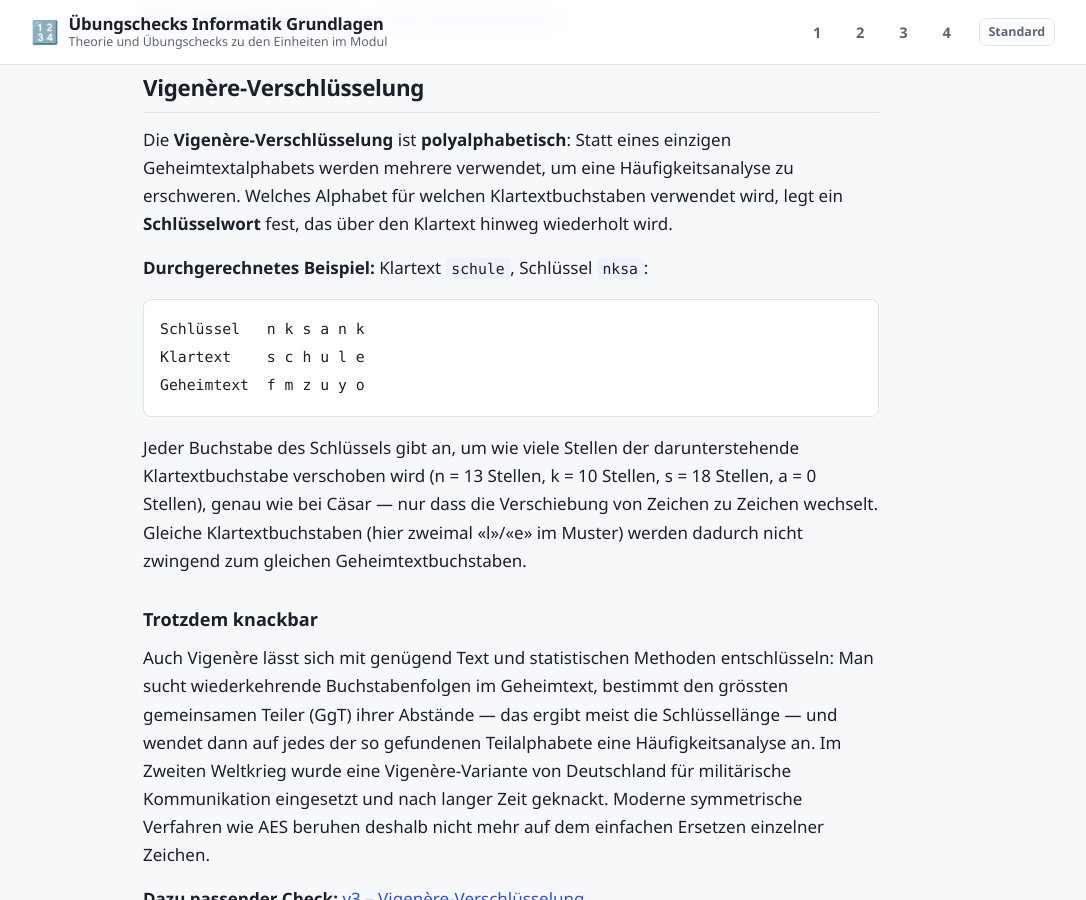
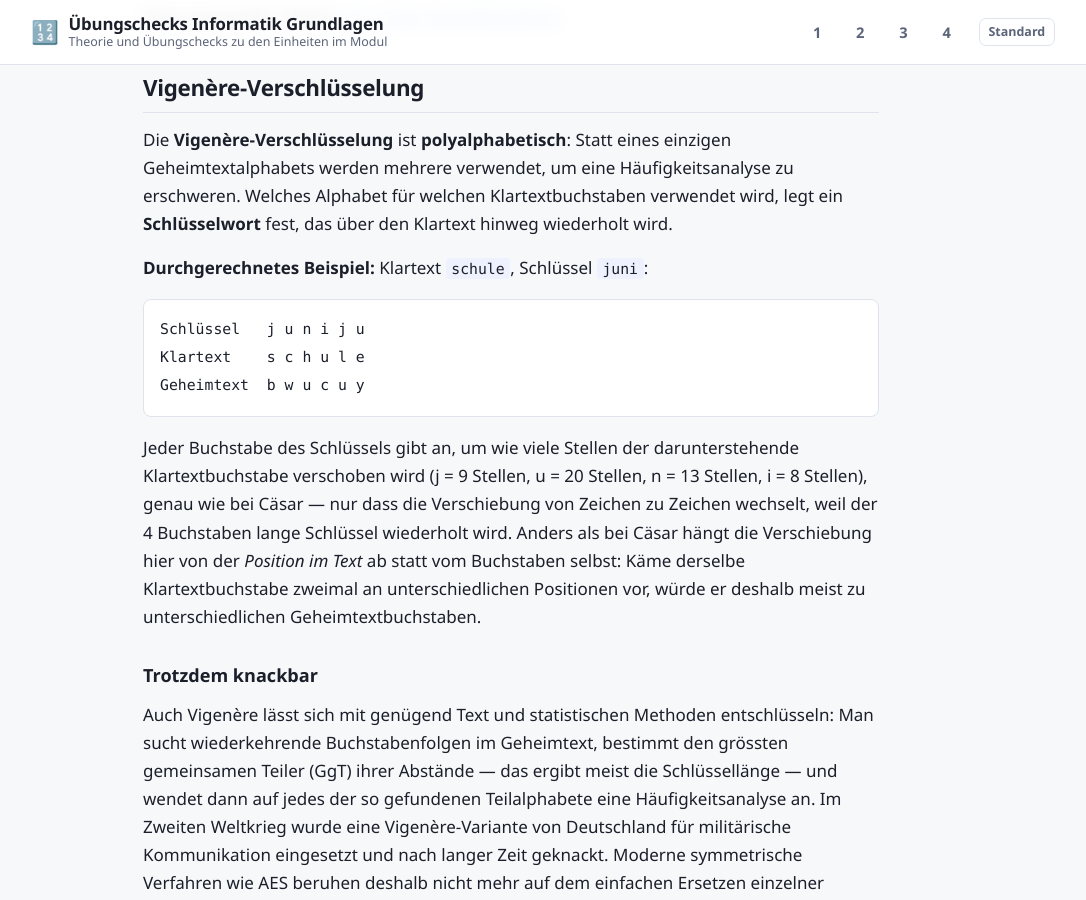
Before and after one commit to masta-nksa/INFGL-Uebungschecks, a Jekyll site: the page built from lektionen/v0-theorie.md, in a window 1280 px wide and 900 px high, scrolled down 2270 px. Shown: the whole window, without its empty margins (97-1183 px from the left). Built offline with Jekyll 4.4.1, drawn with Linux system fonts in a browser that asks for light colours; our own code applies the rules of GitHub Pages for plain Markdown files.

Commit message:
Vigenere-Beispiel in der Theorie: Schluessel nksa durch juni ersetzt
Neuer Schluessel "juni" (statt "nksa") fuers Vigenere-Beispiel in der
Verschluesselung-Theorie, inkl. neu berechnetem Geheimtext (schule -> bwucuy,
per Skript geprueft). Dabei auch eine falsche Nebenbemerkung im Fliesstext
korrigiert, die faelschlich behauptete, "schule" enthalte wiederkehrende
Buchstaben ("l"/"e") - das Wort hat aber keine doppelten Buchstaben; durch
eine allgemein korrekte Aussage zur positionsabhaengigen Verschiebung ersetzt.

Co-Authored-By: Claude Sonnet 5 <noreply@anthropic.com>

````diff
--- a/lektionen/v0-theorie.md
+++ b/lektionen/v0-theorie.md
@@ -102,19 +102,21 @@ Geheimtextalphabets werden mehrere verwendet, um eine Häufigkeitsanalyse zu
 erschweren. Welches Alphabet für welchen Klartextbuchstaben verwendet wird, legt ein
 **Schlüsselwort** fest, das über den Klartext hinweg wiederholt wird.
 
-**Durchgerechnetes Beispiel:** Klartext `schule`, Schlüssel `nksa`:
+**Durchgerechnetes Beispiel:** Klartext `schule`, Schlüssel `juni`:
 
 ```
-Schlüssel   n k s a n k
+Schlüssel   j u n i j u
 Klartext    s c h u l e
-Geheimtext  f m z u y o
+Geheimtext  b w u c u y
 ```
 
 Jeder Buchstabe des Schlüssels gibt an, um wie viele Stellen der darunterstehende
-Klartextbuchstabe verschoben wird (n = 13 Stellen, k = 10 Stellen, s = 18 Stellen,
-a = 0 Stellen), genau wie bei Cäsar — nur dass die Verschiebung von Zeichen zu
-Zeichen wechselt. Gleiche Klartextbuchstaben (hier zweimal «l»/«e» im Muster) werden
-dadurch nicht zwingend zum gleichen Geheimtextbuchstaben.
+Klartextbuchstabe verschoben wird (j = 9 Stellen, u = 20 Stellen, n = 13 Stellen,
+i = 8 Stellen), genau wie bei Cäsar — nur dass die Verschiebung von Zeichen zu
+Zeichen wechselt, weil der 4 Buchstaben lange Schlüssel wiederholt wird. Anders als
+bei Cäsar hängt die Verschiebung hier von der *Position im Text* ab statt vom
+Buchstaben selbst: Käme derselbe Klartextbuchstabe zweimal an unterschiedlichen
+Positionen vor, würde er deshalb meist zu unterschiedlichen Geheimtextbuchstaben.
 
 ### Trotzdem knackbar
 
````
